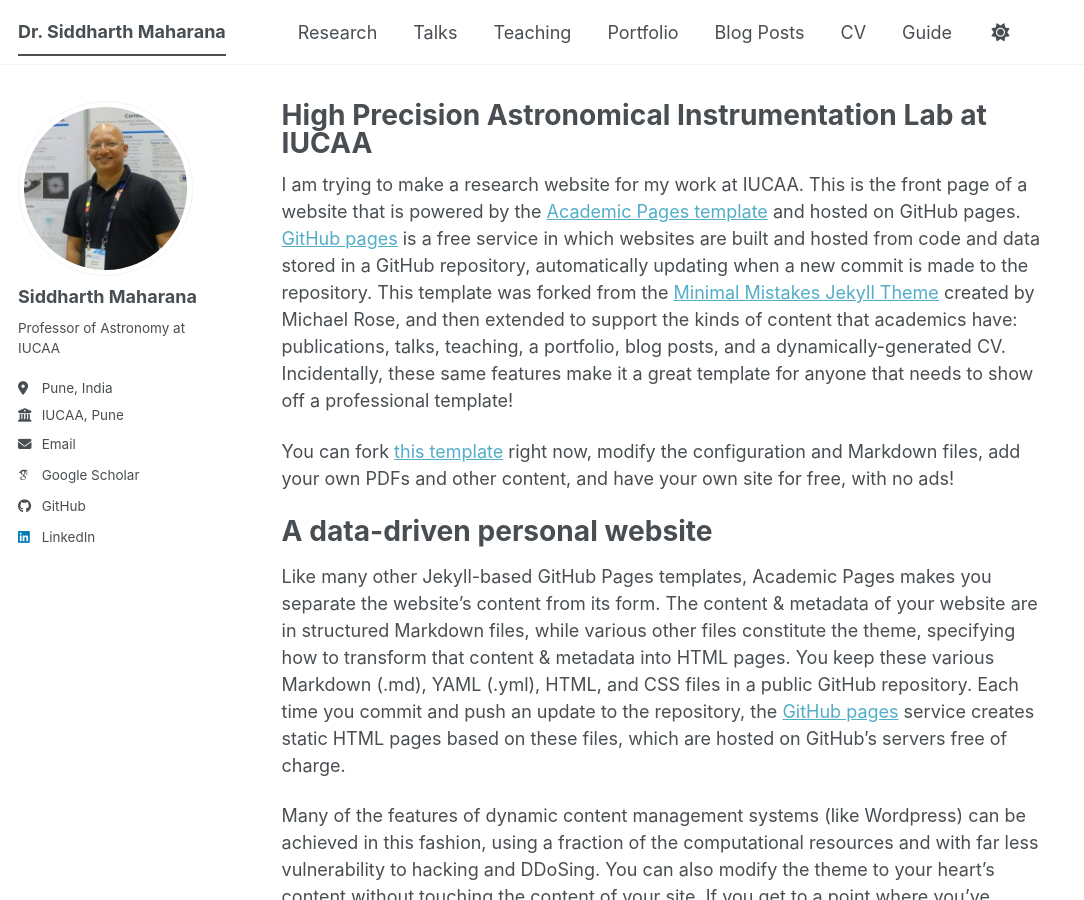
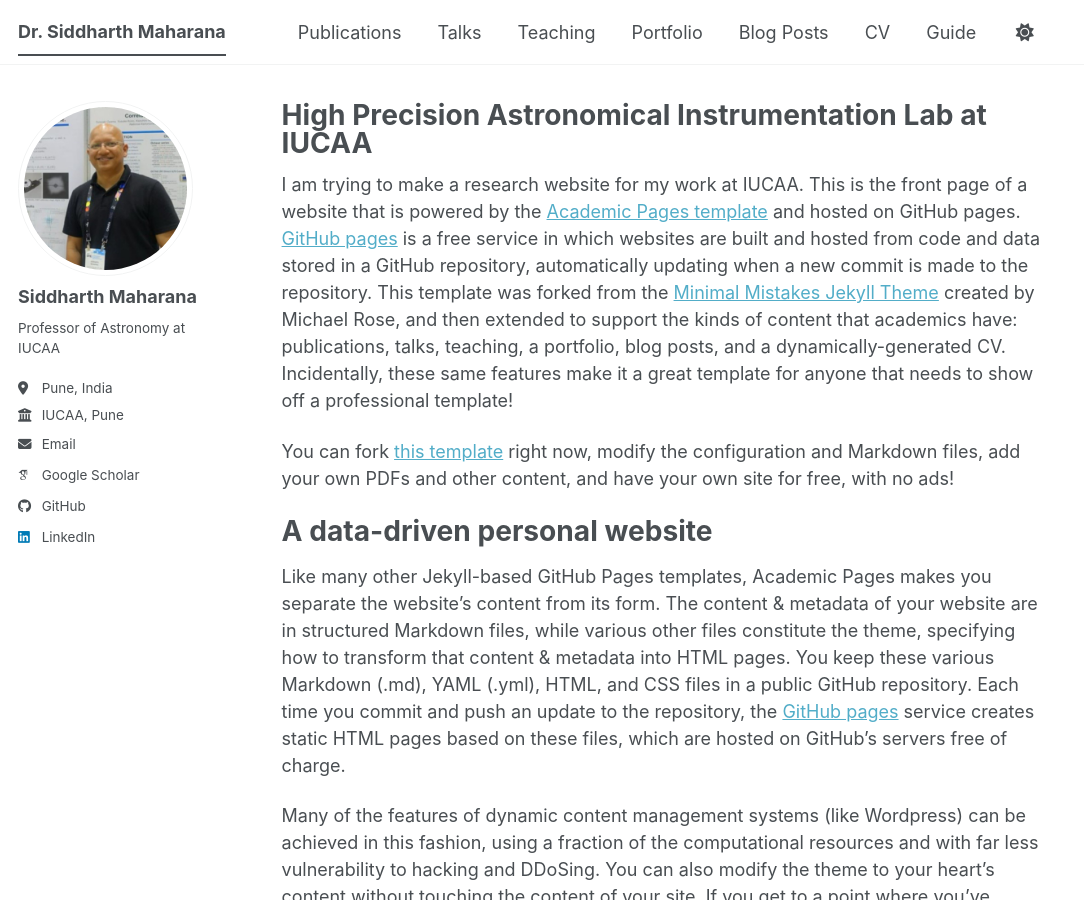
Before and after one commit to siddharth-maharana/siddharth-maharana.github.io, a Jekyll site: the page built from _pages/about.md, in a window 1280 px wide and 900 px high. Shown: the whole window, without its empty margins (0-1084 px from the left). Built offline with Jekyll 4.4.1, drawn with Linux system fonts in a browser that asks for light colours; some web fonts are replaced; a script bundle is joined from its source files by our own code; library files that are not in the unit come from our copies.

Commit message:
Update navigation.yml

```diff
--- a/_data/navigation.yml
+++ b/_data/navigation.yml
@@ -8,8 +8,8 @@
 #      Markdown formatted page while the second is generated using JSON.
 
 main:
-  - title: "Research"
-    url: /research/
+  - title: "Publications"
+    url: /publlications/
 
   - title: "Talks"
     url: /talks/
```
